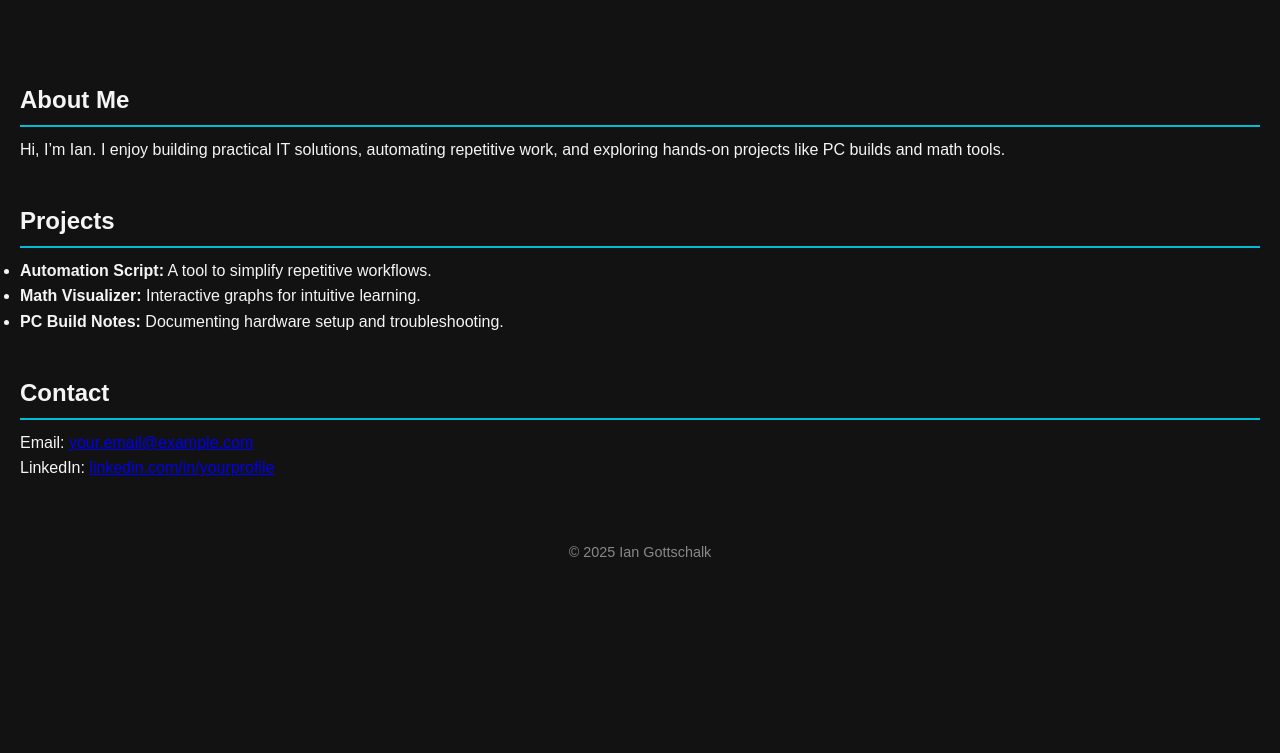
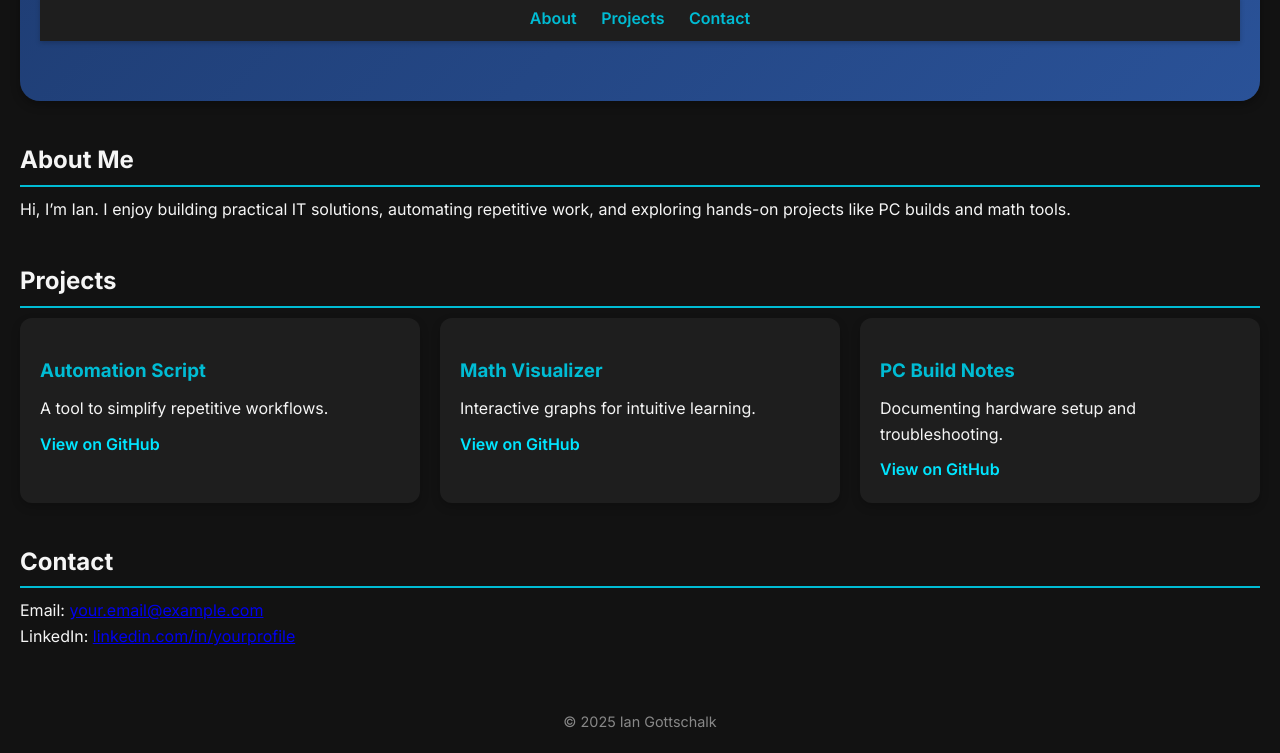
Before and after one commit to IanHIGottschalk/portfolio, a plain HTML site: page index.html in a window 1280 px wide. Shown: the part 164-917 px from the top of the page. Before the commit the page ends 800 px from the top, so only its background shows below. Drawn offline with Linux system fonts and the light colour scheme.

Commit message:
update vs1.0.0

```diff
--- a/index.html
+++ b/index.html
@@ -5,6 +5,9 @@
   <meta name="viewport" content="width=device-width, initial-scale=1.0">
   <title>Ian Gottschalk | Portfolio</title>
   <link rel="stylesheet" href="styles.css">
+  <link href="https://fonts.googleapis.com/css2?family=Inter:wght@400;600;700&display=swap" rel="stylesheet">
+  <link rel="icon" href="assets/favicon.png" type="image/png">
+
 </head>
 <body>
   <header>
@@ -24,11 +27,24 @@
 
   <section id="projects">
     <h2>Projects</h2>
-    <ul>
-      <li><strong>Automation Script:</strong> A tool to simplify repetitive workflows.</li>
-      <li><strong>Math Visualizer:</strong> Interactive graphs for intuitive learning.</li>
-      <li><strong>PC Build Notes:</strong> Documenting hardware setup and troubleshooting.</li>
-    </ul>
+    <div class="project-grid">
+  <div class="project-card">
+    <h3>Automation Script</h3>
+    <p>A tool to simplify repetitive workflows.</p>
+    <a href="https://github.com/yourusername/automation-script" target="_blank">View on GitHub</a>
+  </div>
+  <div class="project-card">
+    <h3>Math Visualizer</h3>
+    <p>Interactive graphs for intuitive learning.</p>
+    <a href="https://github.com/yourusername/math-visualizer" target="_blank">View on GitHub</a>
+  </div>
+  <div class="project-card">
+    <h3>PC Build Notes</h3>
+    <p>Documenting hardware setup and troubleshooting.</p>
+    <a href="https://github.com/yourusername/pc-build-notes" target="_blank">View on GitHub</a>
+  </div>
+</div>
+
   </section>
 
   <section id="contact">
--- a/styles.css
+++ b/styles.css
@@ -7,7 +7,7 @@ body, h1, h2, p, ul {
 
 /* General */
 body {
-  font-family: Arial, sans-serif;
+  font-family: 'Inter', sans-serif;
   line-height: 1.6;
   background: #121212;
   color: #f5f5f5;
@@ -17,8 +17,13 @@ body {
 /* Header */
 header {
   text-align: center;
-  padding: 40px 0;
+  padding: 60px 20px;
+  background: linear-gradient(135deg, #1e3c72, #2a5298);
+  color: #fff;
+  border-radius: 0 0 20px 20px;
+  box-shadow: 0 4px 10px rgba(0,0,0,0.3);
 }
+
 header h1 {
   font-size: 2.5rem;
   margin-bottom: 10px;
@@ -27,6 +32,20 @@ header p {
   font-style: italic;
   color: #aaa;
 }
+nav {
+  position: sticky;
+  top: 0;
+  background: #1e1e1e;
+  padding: 10px 0;
+  z-index: 1000;
+  box-shadow: 0 2px 5px rgba(0,0,0,0.2);
+}
+nav a {
+  margin: 0 15px;
+  color: #00e5ff;
+  font-weight: 600;
+}
+
 nav a {
   margin: 0 10px;
   color: #00bcd4;
@@ -35,6 +54,56 @@ nav a {
 nav a:hover {
   text-decoration: underline;
 }
+
+a:hover {
+  color: #ff4081;
+  transition: color 0.3s ease;
+}
+
+ul li:hover {
+  background: #1f1f1f;
+  padding-left: 10px;
+  transition: all 0.3s ease;
+}
+
+.project-grid {
+  display: grid;
+  grid-template-columns: repeat(auto-fit, minmax(250px, 1fr));
+  gap: 20px;
+}
+
+.project-card {
+  background: #1e1e1e;
+  padding: 20px;
+  border-radius: 12px;
+  box-shadow: 0 4px 10px rgba(0,0,0,0.2);
+  transition: transform 0.3s ease;
+}
+
+.project-card:hover {
+  transform: translateY(-5px);
+}
+
+.project-card h3 {
+  margin-bottom: 10px;
+  color: #00bcd4;
+}
+
+.project-card a {
+  display: inline-block;
+  margin-top: 10px;
+  color: #00e5ff;
+  text-decoration: none;
+  font-weight: 600;
+}
+.project-card a:hover {
+  color: #ff4081;
+}
+
+html {
+  scroll-behavior: smooth;
+}
+
 
 /* Sections */
 section {
```
Also changed, not shown: assets/Favicon.png (added).
